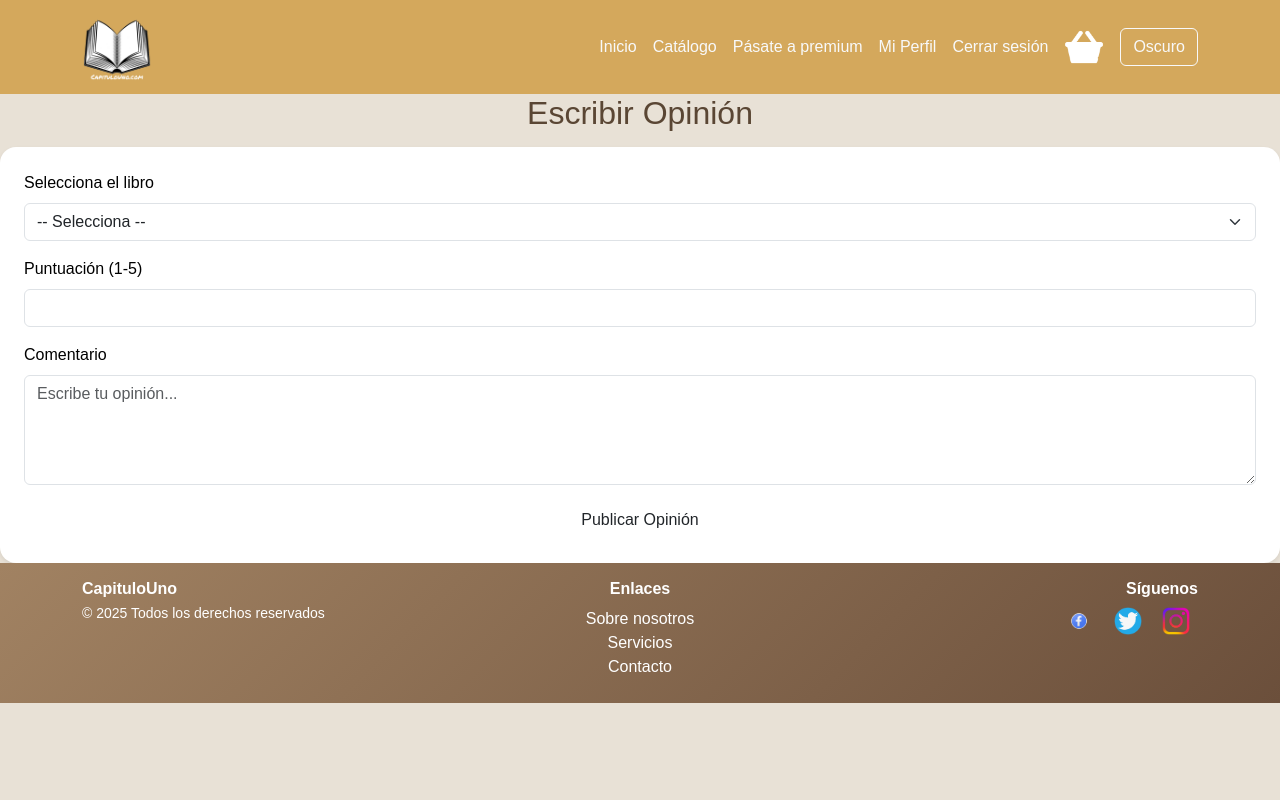
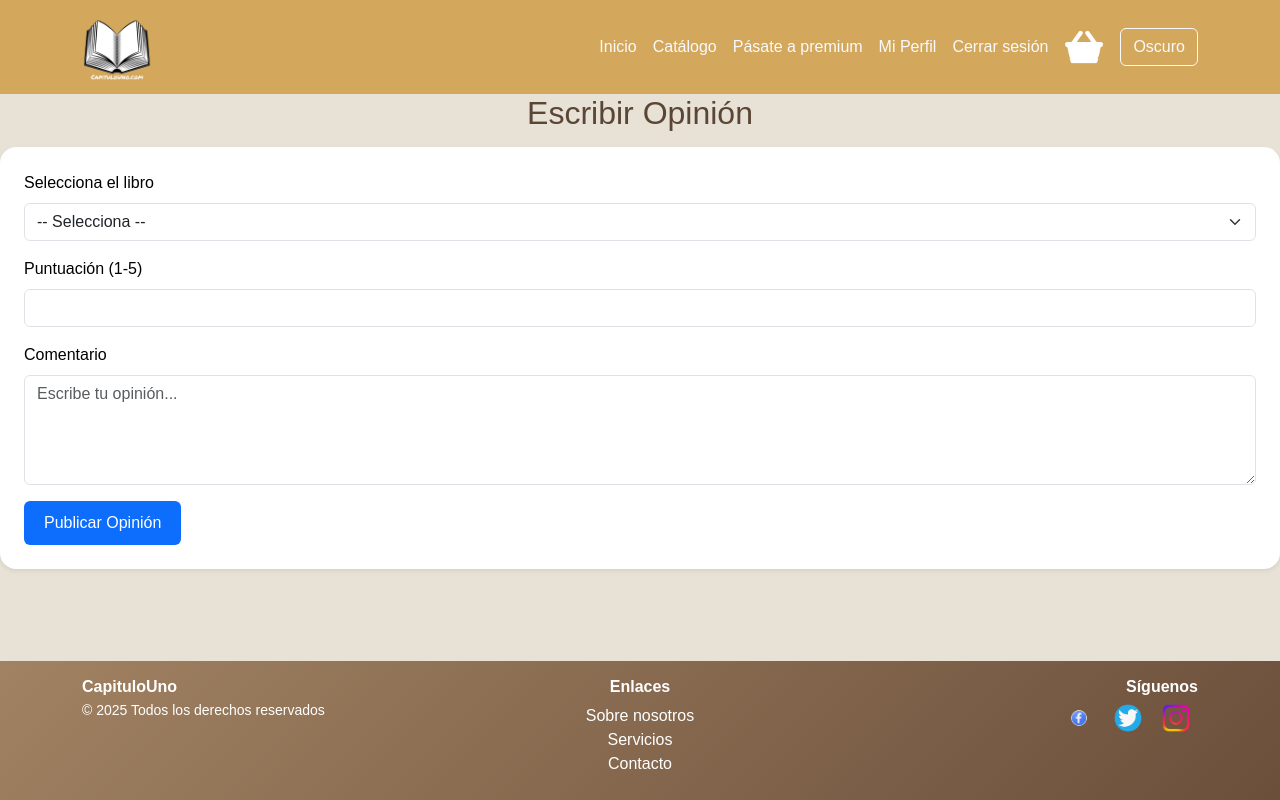
Before and after one commit to danielramosfernandez/Capitulo_Uno_Proyecto_Final, a PHP site: page /crear_opinion.php in a window 1280 px wide. Run offline with PHP 8.4, Linux system fonts and the light colour scheme; the visitor is signed in with stand-in values (Sample User, id 1); data that the repository does not hold is empty.

Commit message:
finalizado

```diff
--- a/carrito.php
+++ b/carrito.php
@@ -194,7 +194,7 @@ if($_SERVER['REQUEST_METHOD'] === 'POST'){
 </table>
 
 <div class="d-flex justify-content-between align-items-center mt-3">
-    <div><strong>Total: $<?= number_format($total,2) ?></strong></div>
+    <div><strong>Total: <?= number_format($total,2) ?>€</strong></div>
     <div>
         <button type="submit" name="update" class="btn btn-primary">Actualizar cantidades</button>
         <a href="catalogo.php" class="btn btn-secondary">Seguir comprando</a>
--- a/crear_opinion.php
+++ b/crear_opinion.php
@@ -8,7 +8,7 @@ if(!isset($_SESSION['id_usuario'])){
     exit;
 }
 
-//^Se revisán los libros para mostrarlos en el desplegable
+//^Se revisan los libros para mostrarlos en el desplegable
 $sql_libros = "SELECT id_libro, titulo FROM libros ORDER BY titulo ASC";
 $resultado_libros = $conexion->query($sql_libros);
 
@@ -20,7 +20,6 @@ if($_SERVER['REQUEST_METHOD'] === 'POST'){
     $comentario = trim($_POST['comentario']);
     $id_usuario = $_SESSION['id_usuario'];
 
-    //^Se realiza una validación en base a que el Id sea mayor de 0 la puntuación estre 1 y cinco y que no haya un comentario vacio
     if($id_libro <= 0 || $puntuacion < 1 || $puntuacion > 5 || empty($comentario)){
         $mensaje = '<p class="error-msg">Por favor completa todos los campos correctamente.</p>';
     } else {
@@ -41,13 +40,59 @@ if($_SERVER['REQUEST_METHOD'] === 'POST'){
   <meta charset="UTF-8">
   <meta name="viewport" content="width=device-width, initial-scale=1">
   <title>Escribir Opinión - CapituloUno</title>
+
   <link href="https://cdn.jsdelivr.net/npm/bootstrap@5.3.2/dist/css/bootstrap.min.css" rel="stylesheet">
   <link href="https://fonts.googleapis.com/css2?family=Raleway:wght@300;400;500;600;700&display=swap" rel="stylesheet">
   <link rel="icon" type="image/x-icon" href="multimedia/logo.png">
   <link href="css/estilos.css" rel="stylesheet">
   <link rel="stylesheet" href="css/nav_dark.css">
+
+<style>
+/**Ajuste del footer*/
+html, body {
+    height: 100%;
+    margin: 0;
+    padding: 0;
+}
+body {
+    display: flex;
+    flex-direction: column;
+    min-height: 100%;
+}
+
+/**Main crece para empujar el footer */
+main {
+    flex: 1;
+    display: flex;
+    flex-direction: column;
+}
+
+/**Este contenedor también debe expandirse */
+.perfil-main {
+    flex: 1;
+}
+
+/**Botón corregido */
+.btn-cart {
+    background-color: #0d6efd !important;
+    color: white !important;
+    padding: 10px 20px;
+    border: none;
+    border-radius: 6px;
+    width: auto;
+    display: inline-block;
+    text-align: center;
+    font-weight: 500;
+    transition: 0.2s;
+}
+.btn-cart:hover {
+    background-color: #0b5ed7 !important;
+}
+</style>
+
 </head>
 <body>
+
 <main>
 <nav class="navbar navbar-expand-md sticky-top py-1 site-header">
   <div class="container d-flex flex-column flex-md-row justify-content-between align-items-center">
@@ -104,19 +149,20 @@ if($_SERVER['REQUEST_METHOD'] === 'POST'){
         <textarea name="comentario" id="comentario" class="form-control" rows="4" placeholder="Escribe tu opinión..." required></textarea>
       </div>
 
-      <button type="submit" class="btn btn-cart w-100">Publicar Opinión</button>
+      <button type="submit" class="btn btn-cart">Publicar Opinión</button>
     </form>
   </div>
 </div>
+</main>
+
 <footer class="text-white py-3" style="background: linear-gradient(135deg, #a18262, #6b4f3b);">
   <div class="container">
     <div class="row">
-      <!--En esta primera parte del footer tenemos los derechos  -->
       <div class="col-md-4 text-center text-md-start mb-2">
         <h6 class="fw-bold mb-1">CapituloUno</h6>
         <p class="small mb-0">© 2025 Todos los derechos reservados</p>
       </div>
-      <!--En estA segunda columna ponemos un poco de información sobre contactos -->
+
       <div class="col-md-4 text-center mb-2">
         <h6 class="fw-bold mb-2">Enlaces</h6>
         <ul class="list-unstyled mb-0">
@@ -125,7 +171,7 @@ if($_SERVER['REQUEST_METHOD'] === 'POST'){
           <li><a href="#contact" class="text-white text-decoration-none">Contacto</a></li>
         </ul>
       </div>
-      <!--En esta columna se dejan los enlaces a redes sociales -->
+
       <div class="col-md-4 text-center text-md-end mb-2">
         <h6 class="fw-bold mb-2">Síguenos</h6>
         <a href="https://facebook.com" target="_blank" class="mx-2">
@@ -141,9 +187,10 @@ if($_SERVER['REQUEST_METHOD'] === 'POST'){
     </div>
   </div>
 </footer>
+
+
 <script src="https://cdn.jsdelivr.net/npm/bootstrap@5.3.2/dist/js/bootstrap.bundle.min.js"></script>
 <script>
-  //?En esta página se rquiere poner directamente  el javascript aqui
 const body = document.body;
 const botonModo = document.getElementById('modo');
 if(localStorage.getItem('modo') === 'oscuro') {
@@ -161,5 +208,6 @@ botonModo.addEventListener('click', () => {
   }
 });
 </script>
+
 </body>
 </html>
--- a/login.php
+++ b/login.php
@@ -1,5 +1,5 @@
 <?php
-// Activar errores para depuración
+//^Activar errores para depuración
 ini_set('display_errors', 1);
 error_reporting(E_ALL);
 
@@ -47,7 +47,7 @@ if ($_SERVER["REQUEST_METHOD"] === "POST") {
                 $_SESSION["nombre"] = $nombre_usuario;
                 $_SESSION["email"] = $email_usuario;
                 //^Si todo es correcto se le redirige al inicio
-                header("Location: index.php");
+                header("Location: inicio.php");
                 exit;
             } else {
                 //^Si no se introdujo la contraseña adecuada se notifica
--- a/perfil.php
+++ b/perfil.php
@@ -226,7 +226,6 @@ button:hover, .btn-vermas:hover, .btn-cart:hover, .btn-actualizar:hover, .btn-el
   <table class="table table-hover">
     <thead>
       <tr>
-        <th>Pedido #</th>
         <th>Libro</th>
         <th>Fecha</th>
         <th>Precio</th>
@@ -239,7 +238,6 @@ button:hover, .btn-vermas:hover, .btn-cart:hover, .btn-actualizar:hover, .btn-el
       <?php else: ?>
         <?php foreach($historial as $pedido): ?>
         <tr>
-          <td><?= $pedido['id_compra'] ?></td>
           <td><?= htmlspecialchars($pedido['titulo']) ?></td>
           <td><?= date("d/m/Y", strtotime($pedido['fecha_compra'])) ?></td>
           <td><?= number_format($pedido['precio_pagado'],2) ?>€</td>
```
